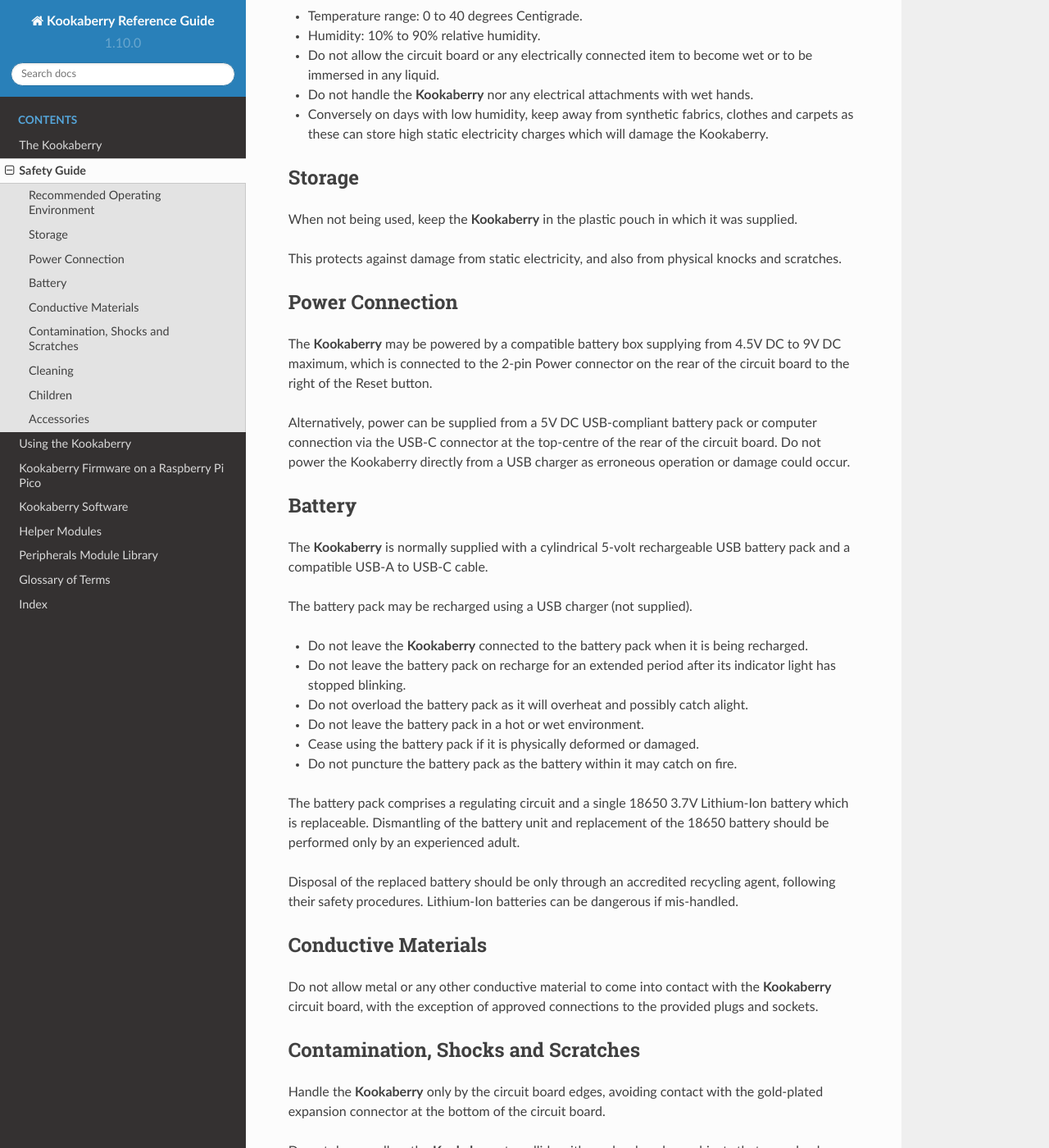
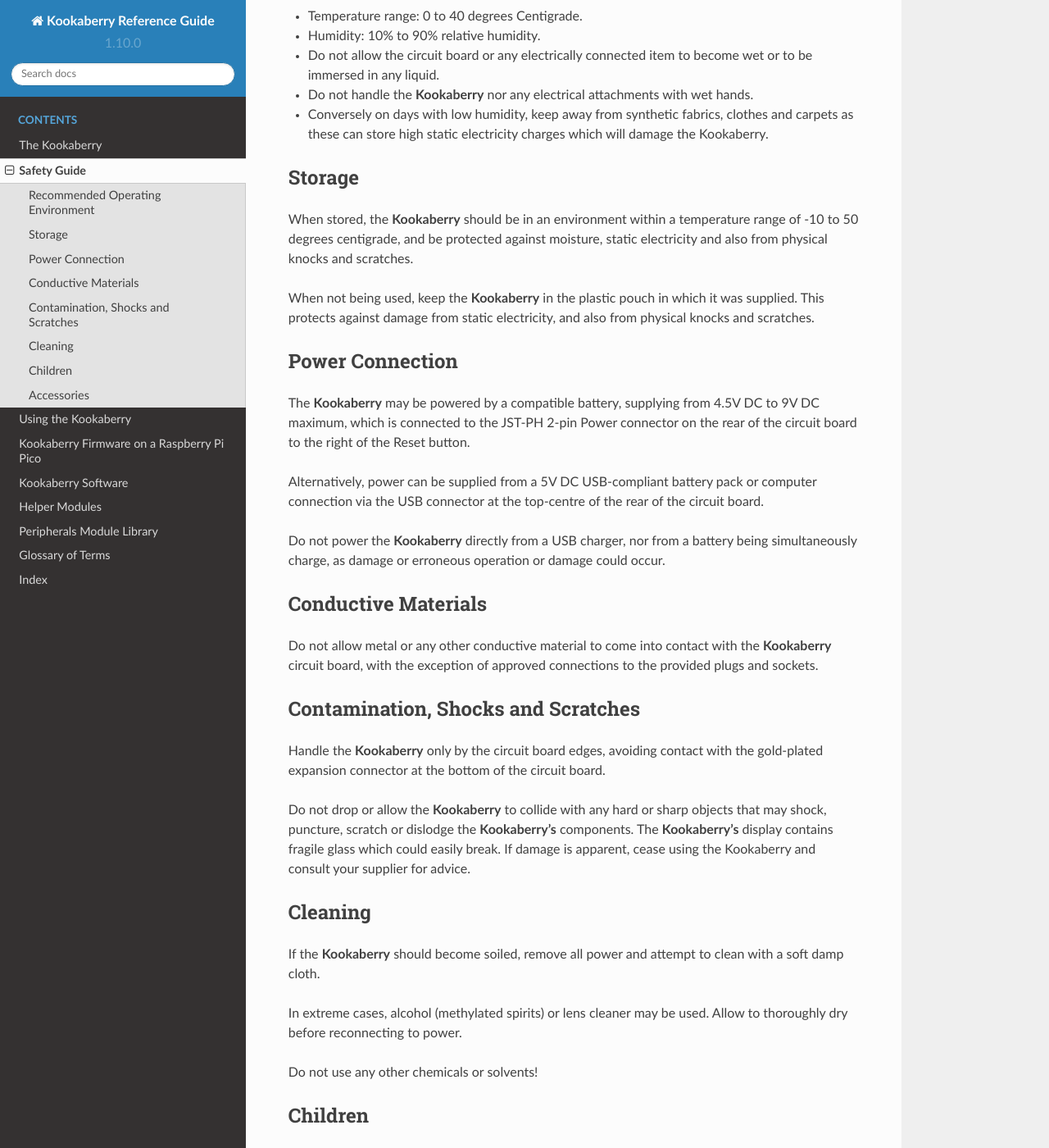
Before and after one commit to TDStrasser/Kookaberry-Reference-Guide, a Sphinx documentation site: the page built from docs/source/safety.rst, in a window 1280 px wide and 1400 px high, scrolled down 2075 px. Shown: the whole window at 82% size. Built offline with Sphinx 7.4.7 and the Read the Docs theme 2.0.0, drawn with Linux system fonts in a browser that asks for light colours; some of the changed text lies outside the part shown.

Commit message:
Amendments in response to peer review comments

```diff
--- a/docs/source/safety.rst
+++ b/docs/source/safety.rst
@@ -38,38 +38,25 @@
 Storage
 -------
 
+When stored, the **Kookaberry** should be in an environment within a temperature range of -10
+to 50 degrees centigrade, and be protected against moisture, static electricity and also from
+physical knocks and scratches.
+
 When not being used, keep the **Kookaberry** in the plastic pouch in which it was supplied.
-
 This protects against damage from static electricity, and also from physical knocks and scratches.
 
 Power Connection
 ----------------
 
-The **Kookaberry** may be powered by a compatible battery box supplying from 4.5V DC to 9V DC maximum,
-which is connected to the 2-pin Power connector on the rear of the circuit board to the right of the Reset button.
+The **Kookaberry** may be powered by a compatible battery, supplying from 4.5V DC to 9V DC maximum,
+which is connected to the JST-PH 2-pin Power connector on the rear of the circuit board to the right of the Reset button.
 
-Alternatively, power can be supplied from a 5V DC USB-compliant battery pack or computer connection via the USB-C connector
+Alternatively, power can be supplied from a 5V DC USB-compliant battery pack or computer connection via the USB connector
 at the top-centre of the rear of the circuit board.
-Do not power the Kookaberry directly from a USB charger as erroneous operation or damage could occur.
 
-Battery
--------
+Do not power the **Kookaberry** directly from a USB charger, nor from a battery being simultaneously charge,
+as damage or erroneous operation or damage could occur.
 
-The **Kookaberry** is normally supplied with a cylindrical 5-volt rechargeable USB battery pack and a compatible USB-A to USB-C cable.
-
-The battery pack may be recharged using a USB charger (not supplied).
-
-* Do not leave the **Kookaberry** connected to the battery pack when it is being recharged.
-* Do not leave the battery pack on recharge for an extended period after its indicator light has stopped blinking.
-* Do not overload the battery pack as it will overheat and possibly catch alight.
-* Do not leave the battery pack in a hot or wet environment.
-* Cease using the battery pack if it is physically deformed or damaged.
-* Do not puncture the battery pack as the battery within it may catch on fire.
-
-The battery pack comprises a regulating circuit and a single 18650 3.7V Lithium-Ion battery which is replaceable.
-Dismantling of the battery unit and replacement of the 18650 battery should be performed only by an experienced adult.
-
-Disposal of the replaced battery should be only through an accredited recycling agent, following their safety procedures.  Lithium-Ion batteries can be dangerous if mis-handled.
 
 Conductive Materials
 --------------------
@@ -107,7 +94,7 @@
 Accessories
 -----------
 
-The **Kookaberry** is designed for use with compatible electronic accessories, connected via connectors P1 to P5 and/or
+The **Kookaberry** is designed for use with a range of compatible electronic accessories, connected via connectors P1 to P5 and/or
 the expansion connector using compatible expansion boards.
 
 Such accessories must be used in accordance with their safety information.
@@ -117,7 +104,7 @@
 Some accessories may require a power supply voltage that is more than 3.3V DC.
 Such accessories cannot be powered by the **Kookaberry** and will need a suitable external power adapter.
 
-Power for accessories must in aggregate not draw more then 100 milli-amps directly from the **Kookaberry**.
+Power for accessories must in aggregate not draw more then 150 milli-amps directly from the **Kookaberry**.
 
-The **Kookaberry** is protected from short-term excess current but will be damaged by voltages exceeding 3.3 volts
-being applied to any connector other than the external power input connector.
+The **Kookaberry** is protected from short-term excess current but will be damaged by voltages from external accessories exceeding 3.3 volts
+being applied to any connector, other than the external power input connector.
```
